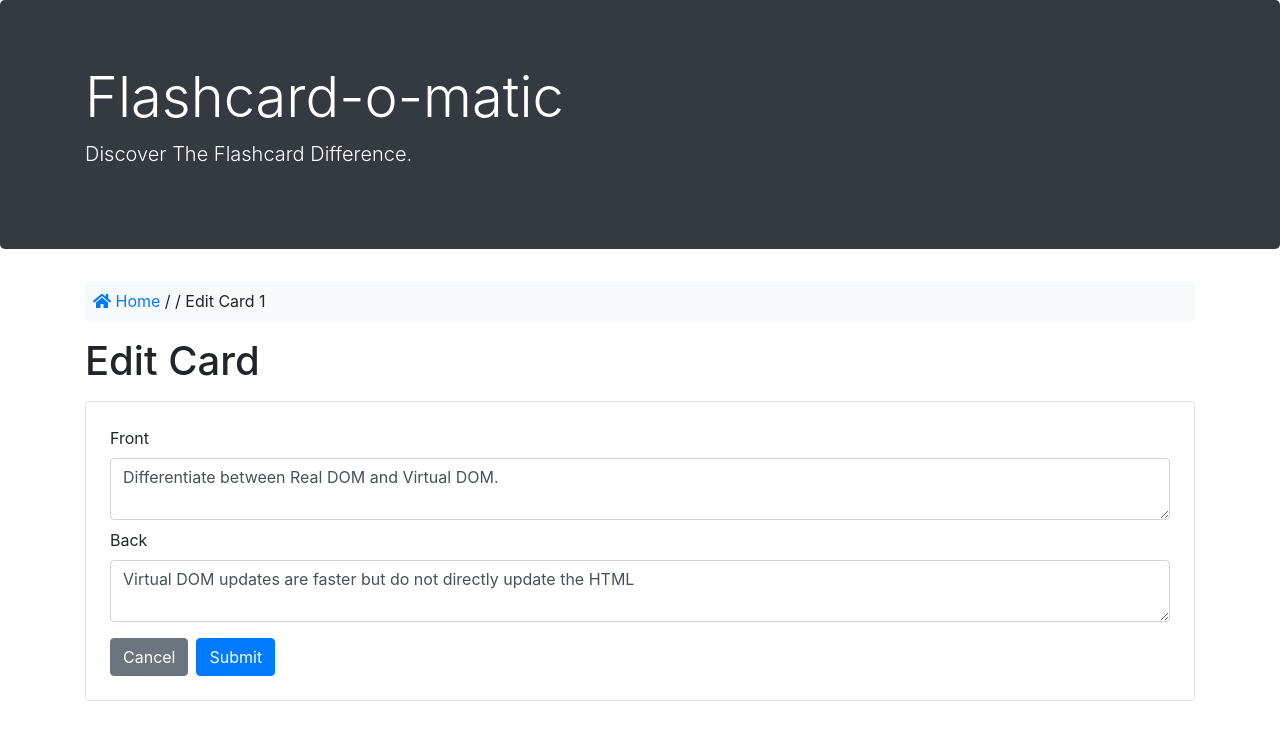
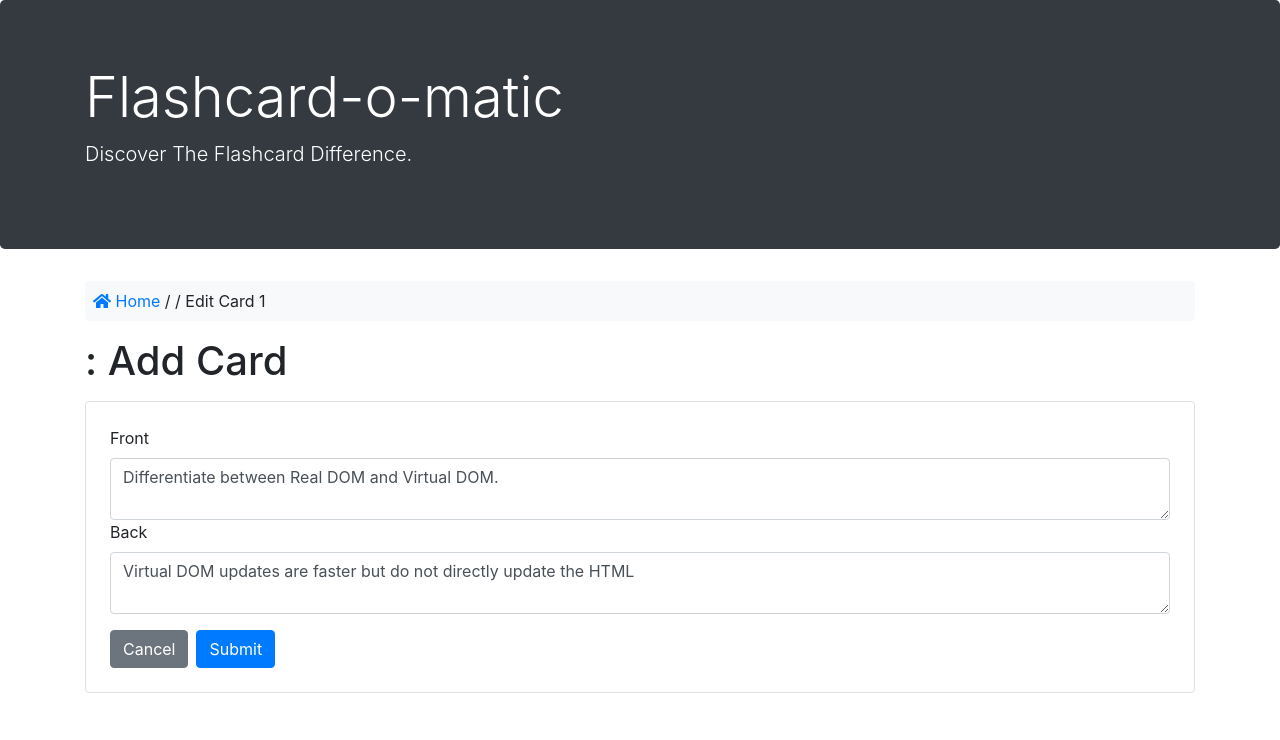
Before and after one commit to sidneyarepp/React-Flashcard-Capstone, a React (Create React App) app: page /decks/1/cards/1/edit in a window 1280 px wide. Shown: the top 740 px of the page. Built offline with nearby package versions, Linux system fonts and the light colour scheme; no server answers; data requests are answered from the project's data file; a web font is replaced by a local one.

Commit message:
moving form from add and edit components to a separate component

```diff
--- /dev/null
+++ b/src/Layout/AddAndEditCardForm.js
@@ -0,0 +1,32 @@
+import React from 'react';
+import { Link } from 'react-router-dom';
+import { FontAwesomeIcon } from "@fortawesome/react-fontawesome";
+import { faHome } from "@fortawesome/free-solid-svg-icons";
+
+function AddAndEditCardForm({ deckData, cardInformation, handleLinkClick, handleChange, handleDoneAndCancelButton, deckId, cardId, handleSubmitAddCard, handleSubmitEditCard, url }) {
+
+    function doneAndCancelClick(e) {
+        handleDoneAndCancelButton(e, deckId)
+    }
+
+    const addingCard = url.includes('new')
+
+    return (
+        <div>
+            <p className="bg-light p-2 rounded"><Link to={'/'} onClick={handleLinkClick}><FontAwesomeIcon icon={faHome} /> Home</Link> / <Link to={`/decks/${deckId}`} onClick={handleLinkClick}>{deckData.name}</Link> / {addingCard ? <span>Add Card</span> : `Edit Card ${cardId}`}</p>
+            <h1 className="mb-3">{deckData.name}: <span>Add Card</span></h1>
+            <form onSubmit={addingCard ? handleSubmitAddCard : handleSubmitEditCard} className="border p-4 rounded">
+                <label htmlFor='front' className="form-label">Front</label>
+                <textarea type='text' className="form-control" name='front' id='front' value={cardInformation.front} onChange={handleChange} />
+                <label htmlFor='back' className="form-label">Back</label>
+                <textarea type='text' className="form-control" name='back' id='back' value={cardInformation.back} onChange={handleChange} />
+                <div className="mt-3">
+                    <button onClick={doneAndCancelClick} className='btn btn-secondary'>{addingCard ? 'Done' : 'Cancel'}</button>
+                    <button type='submit' className='btn btn-primary ml-2'>{addingCard ? 'Save' : 'Submit'}</button>
+                </div>
+            </form>
+        </div>
+    )
+}
+
+export default AddAndEditCardForm;
--- a/src/Layout/AddCard.js
+++ b/src/Layout/AddCard.js
@@ -1,14 +1,13 @@
 import React, { useEffect } from 'react';
-import { Link, useParams, useHistory } from 'react-router-dom';
+import AddAndEditCardForm from './AddAndEditCardForm';
+import { useParams, useRouteMatch } from 'react-router-dom';
 import { readDeck, createCard } from '../utils/api';
-import { FontAwesomeIcon } from "@fortawesome/react-fontawesome";
-import { faHome } from "@fortawesome/free-solid-svg-icons";
 
 //This component handles the Add Card functionality.
-function AddOrEditCard({ deckData, setDeckData, cardInformation, setCardInformation, setCurrentCardIndex, setCardSide }) {
+function AddOrEditCard({ deckData, setDeckData, cardInformation, setCardInformation, handleDoneAndCancelButton, handleLinkClick, handleChange }) {
 
     const { deckId } = useParams();
-    const history = useHistory();
+    const { url } = useRouteMatch();
 
     //The useEffect will set the deck state to match the deckId.
     useEffect(() => {
@@ -28,11 +27,6 @@ function AddOrEditCard({ deckData, setDeckData, cardInformation, setCardInformat
         return () => abort;
     }, [deckId, setDeckData])
 
-    //Change handler to make the form a controlled form.
-    function handleChange(e) {
-        setCardInformation({ ...cardInformation, [e.target.name]: e.target.value });
-    }
-
     //Submit handler for when the user is adding a new card to the deck.
     function handleSubmitAddCard(e) {
         e.preventDefault();
@@ -48,35 +42,9 @@ function AddOrEditCard({ deckData, setDeckData, cardInformation, setCardInformat
         setCardInformation({ front: '', back: '' })
     }
 
-    //Handler to reset the cardInformation state if a customer clicks the Done button when adding cards.
-    function handleDoneButton(e) {
-        e.preventDefault();
-        setCardInformation({ front: '', back: '' });
-        history.push(`/decks/${deckId}`);
-    }
-
-    //Click handler to reset the cardInformation state, currentCardIndex, and cardSide if the user chooses to navigate back to the deck or the home page using the breadcrumb links.
-    function handleLinkClick() {
-        setCardInformation({ front: '', back: '' });
-        setCurrentCardIndex(0);
-        setCardSide('front');
-    }
 
     return (
-        <div>
-            <p className="bg-light p-2 rounded"><Link to={'/'} onClick={handleLinkClick}><FontAwesomeIcon icon={faHome} /> Home</Link> / <Link to={`/decks/${deckId}`} onClick={handleLinkClick}>{deckData.name}</Link> / <span>Add Card</span></p>
-            <h1 className="mb-3">{deckData.name}: <span>Add Card</span></h1>
-            <form onSubmit={handleSubmitAddCard} className="border p-4 rounded">
-                <label htmlFor='front' className="form-label">Front</label>
-                <textarea type='text' className="form-control" name='front' id='front' value={cardInformation.front} onChange={handleChange} />
-                <label htmlFor='back' className="form-label">Back</label>
-                <textarea type='text' className="form-control" name='back' id='back' value={cardInformation.back} onChange={handleChange} />
-                <div className="mt-3">
-                    <button onClick={handleDoneButton} className='btn btn-secondary'>Done</button>
-                    <button type='submit' className='btn btn-primary ml-2'>Save</button>
-                </div>
-            </form>
-        </div>
+        <AddAndEditCardForm deckData={deckData} cardInformation={cardInformation} handleLinkClick={handleLinkClick} handleChange={handleChange} handleDoneAndCancelButton={handleDoneAndCancelButton} deckId={deckId} handleSubmitAddCard={handleSubmitAddCard} url={url} />
     )
 }
 
--- a/src/Layout/EditCard.js
+++ b/src/Layout/EditCard.js
@@ -1,17 +1,16 @@
 import React, { useEffect } from 'react';
-import { Link, useParams, useHistory } from 'react-router-dom';
+import AddAndEditCardForm from './AddAndEditCardForm';
+import { useParams, useHistory, useRouteMatch } from 'react-router-dom';
 import { readDeck, readCard, updateCard } from '../utils/api';
-import { FontAwesomeIcon } from "@fortawesome/react-fontawesome";
-import { faHome } from "@fortawesome/free-solid-svg-icons";
 
 //This component handles the Add Card and Edit Card functionality.
-function AddOrEditCard({ deckData, setDeckData, cardInformation, setCardInformation, setCurrentCardIndex, setCardSide }) {
+function AddOrEditCard({ deckData, setDeckData, cardInformation, setCardInformation, handleDoneAndCancelButton, handleLinkClick, handleChange }) {
 
+    const history = useHistory();
     const { deckId, cardId } = useParams();
-    const history = useHistory();
+    const { url } = useRouteMatch();
 
     //The useEffect will set the deck state to match the deckId, as well as setting the currentCard state so the front and back data will be pre-filled in the edit form.
-
     useEffect(() => {
         const { signal, abort } = new AbortController();
 
@@ -39,10 +38,6 @@ function AddOrEditCard({ deckData, setDeckData, cardInformation, setCardInformat
         return () => abort;
     }, [deckId, setDeckData, setCardInformation, cardId])
 
-    //Change handler to make the form a controlled form.
-    function handleChange(e) {
-        setCardInformation({ ...cardInformation, [e.target.name]: e.target.value });
-    }
 
     //Submit handler for when the user is editing an existing deck.
     function handleSubmitEditCard(e) {
@@ -52,35 +47,9 @@ function AddOrEditCard({ deckData, setDeckData, cardInformation, setCardInformat
             .then(history.push(`/decks/${deckId}`))
     }
 
-    //Click handler to reset the cardInformation state, currentCardIndex, and cardSide if the user chooses to navigate back to the deck or the home page using the breadcrumb links.
-    function handleLinkClick() {
-        setCardInformation({ front: '', back: '' });
-        setCurrentCardIndex(0);
-        setCardSide('front');
-    }
-
-    //Handler to reset the cardInformation state if a customer clicks the Cancel button when editing an existing card.
-    function handleCancelButton(e) {
-        e.preventDefault();
-        setCardInformation({ front: '', back: '' });
-        history.push(`/decks/${deckId}`);
-    }
 
     return (
-        <div>
-            <p className="bg-light p-2 rounded"><Link to={'/'} onClick={handleLinkClick}><FontAwesomeIcon icon={faHome} /> Home</Link> / <Link to={`/decks/${deckId}`} onClick={handleLinkClick}>{deckData.name}</Link> / Edit Card {cardId}</p>
-            <h1 className="mb-3">Edit Card</h1>
-            <form onSubmit={handleSubmitEditCard} className="border p-4 rounded">
-                <label htmlFor='front' className="form-label">Front</label>
-                <textarea type='text' className="form-control" name='front' id='front' value={cardInformation.front} onChange={handleChange} />
-                <label htmlFor='back' className="form-label mt-2">Back</label>
-                <textarea type='text' className="form-control" name='back' id='back' value={cardInformation.back} onChange={handleChange} />
-                <div className="mt-3">
-                    <button onClick={handleCancelButton} className='btn btn-secondary'>Cancel</button>
-                    <button type='submit' className='btn btn-primary ml-2'>Submit</button>
-                </div>
-            </form>
-        </div>
+        <AddAndEditCardForm deckData={deckData} cardInformation={cardInformation} handleDoneAndCancelButton={handleDoneAndCancelButton} handleLinkClick={handleLinkClick} handleChange={handleChange} deckId={deckId} cardId={cardId} handleSubmitEditCard={handleSubmitEditCard} url={url} />
     )
 }
 
--- a/src/Layout/index.js
+++ b/src/Layout/index.js
@@ -1,5 +1,5 @@
 import React, { useState, useEffect } from "react";
-import { Switch, Route } from "react-router-dom";
+import { Switch, Route, useHistory } from "react-router-dom";
 import { listDecks } from '../utils/api/index';
 import AddCard from './AddCard';
 import CardList from "./CardList";
@@ -22,6 +22,7 @@ function Layout() {
   const [currentCardIndex, setCurrentCardIndex] = useState(0);
   const [decks, setDecks] = useState([]);
   const [deckData, setDeckData] = useState({ name: '', description: '' });
+  const history = useHistory();
 
   //When the user visits the site home page the decks state is set to all decks currently found in the database.
   useEffect(() => {
@@ -39,6 +40,26 @@ function Layout() {
 
     return () => abort;
   }, [])
+
+
+  //Click handler to reset the cardInformation state, currentCardIndex, and cardSide if the user chooses to navigate back to the deck or the home page using the breadcrumb links.
+  function handleLinkClick() {
+    setCardInformation({ front: '', back: '' });
+    setCurrentCardIndex(0);
+    setCardSide('front');
+  }
+
+  //Change handler to make the form a controlled form.
+  function handleChange(e) {
+    setCardInformation({ ...cardInformation, [e.target.name]: e.target.value });
+  }
+
+  //Handler to reset the cardInformation state if a customer clicks the Done button when adding cards.
+  function handleDoneAndCancelButton(e, deckId) {
+    e.preventDefault();
+    setCardInformation({ front: '', back: '' });
+    history.push(`/decks/${deckId}`);
+  }
 
   return (
     <section>
@@ -59,13 +80,13 @@ function Layout() {
             <EditDeck deckData={deckData} setDeckData={setDeckData} />
           </Route>
           <Route path='/decks/:deckId/study'>
-            <DisplayStudyDeck cardSide={cardSide} setCardSide={setCardSide} deckData={deckData} setDeckData={setDeckData} cards={cards} setCards={setCards} cardInformation={cardInformation} setCardInformation={setCardInformation} currentCardIndex={currentCardIndex} setCurrentCardIndex={setCurrentCardIndex} />
+            <DisplayStudyDeck cardSide={cardSide} setCardSide={setCardSide} deckData={deckData} setDeckData={setDeckData} cards={cards} setCards={setCards} cardInformation={cardInformation} setCardInformation={setCardInformation} currentCardIndex={currentCardIndex} setCurrentCardIndex={setCurrentCardIndex} handleDoneAndCancelButton={handleDoneAndCancelButton} handleLinkClick={handleLinkClick} />
           </Route>
           <Route path='/decks/:deckId/cards/:cardId/edit'>
-            <EditCard deckData={deckData} setDeckData={setDeckData} cardInformation={cardInformation} setCardInformation={setCardInformation} setCurrentCardIndex={setCurrentCardIndex} setCardSide={setCardSide} />
+            <EditCard deckData={deckData} setDeckData={setDeckData} cardInformation={cardInformation} setCardInformation={setCardInformation} setCurrentCardIndex={setCurrentCardIndex} setCardSide={setCardSide} handleDoneAndCancelButton={handleDoneAndCancelButton} handleLinkClick={handleLinkClick} handleChange={handleChange} />
           </Route>
           <Route path='/decks/:deckId/cards/new'>
-            <AddCard deckData={deckData} setDeckData={setDeckData} cardInformation={cardInformation} setCardInformation={setCardInformation} setCurrentCardIndex={setCurrentCardIndex} setCardSide={setCardSide} />
+            <AddCard deckData={deckData} setDeckData={setDeckData} cardInformation={cardInformation} setCardInformation={setCardInformation} setCurrentCardIndex={setCurrentCardIndex} setCardSide={setCardSide} handleChange={handleChange} handleDoneAndCancelButton={handleDoneAndCancelButton} handleLinkClick={handleLinkClick} />
           </Route>
           <Route>
             <NotFound />
```
Also changed, not shown: 1 other file (tests, documents, lock files or other folders).
